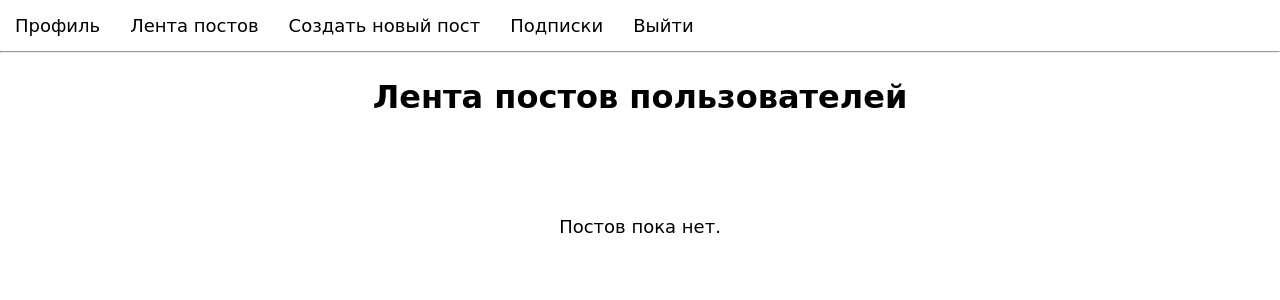
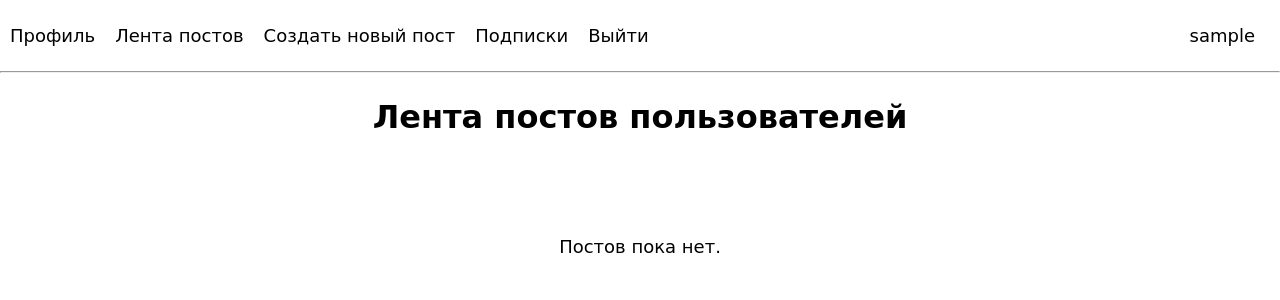
Before and after one commit to RitaAnt/Twitter-feed, a PHP site: page /posts/all_posts.php in a window 1280 px wide. Shown: the top 300 px of the page. Run offline with PHP 8.4, Linux system fonts and the light colour scheme; the visitor is signed in with stand-in values (Sample User, id 1); data that the repository does not hold is empty.

Commit message:
навигация

```diff
--- a/src/auth/signin.php
+++ b/src/auth/signin.php
@@ -19,6 +19,7 @@ if ($result->num_rows > 0) {
 
     if ($pass === $user['password']) {
         $_SESSION['user_id'] = $user['id'];
+        $_SESSION['login'] = $user['login'];
         header('Location: ../profile.php');
     } else {
         $_SESSION['message'] = "Пароль неправильный";
--- a/src/includes/navbar.php
+++ b/src/includes/navbar.php
@@ -1,8 +1,15 @@
+<?php session_start(); ?>
 <div class="nav-div">
-    <a href="/src/profile.php">Профиль</a>
-    <a href="/src/posts/all_posts.php">Лента постов</a>
-    <a href="/src/posts/create_post.php">Создать новый пост</a>
-    <a href="/src/follow/файл.php">Подписки</a>
-    <a href="/src/auth/logout.php">Выйти</a>
+    <div class="nav-div-a">
+        <a href="/src/profile.php">Профиль</a>
+        <a href="/src/posts/all_posts.php">Лента постов</a>
+        <a href="/src/posts/create_post.php">Создать новый пост</a>
+        <a href="/src/follow/файл.php">Подписки</a>
+        <a href="/src/auth/logout.php">Выйти</a>
+    </div>
+
+    <div>
+        <p><?php echo $_SESSION['login']; ?></p>
+    </div>
 </div>
 <hr>
--- a/src/style/main.css
+++ b/src/style/main.css
@@ -90,15 +90,18 @@ a:hover{
 .posts-like-button:hover, .posts-edit-button:hover, .posts-delete-button:hover, .subscribe-button:hover{
     box-shadow: 1px 1px 3px grey;
 }
-.nav-div{
+.nav-div, .nav-div-a{
     display: flex;
     flex-direction: row;
     padding: 0;
     margin: 0;
 }
-.nav-div a{
-    margin: 5px;
+.nav-div-a a{
+    margin: 0px;
     font-size: 18px;
+}
+.nav-div{
+    justify-content: space-between;
 }
 #like-button{
     display: flex;
```
